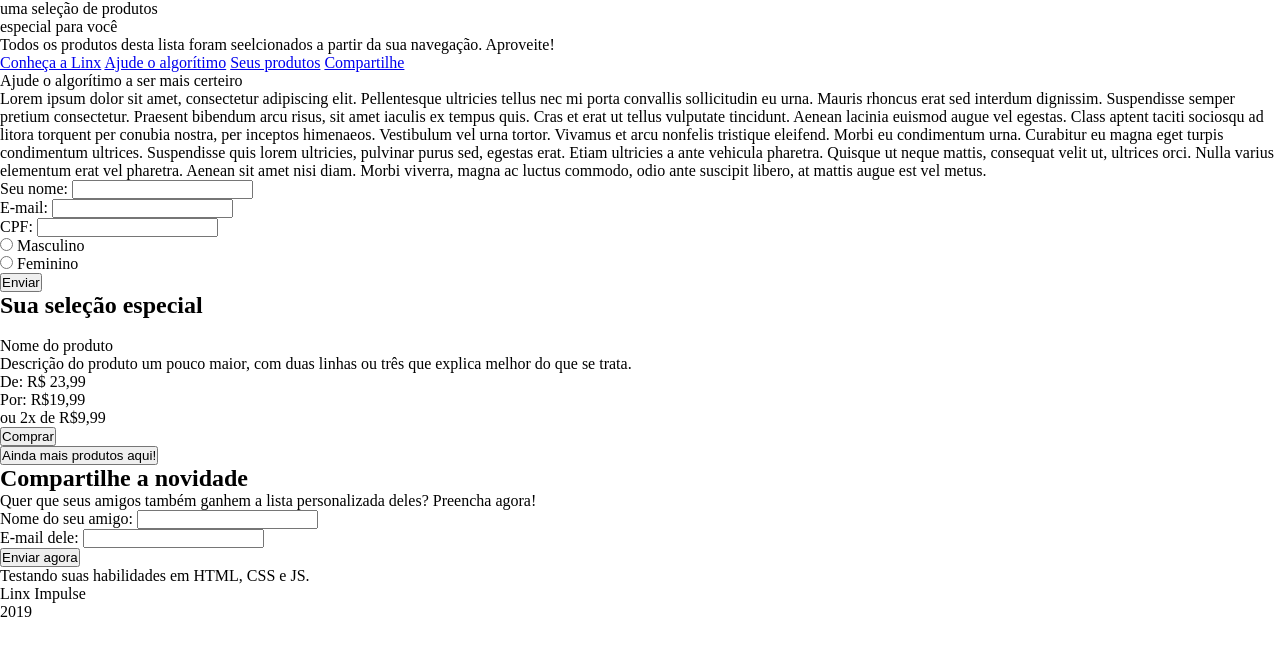
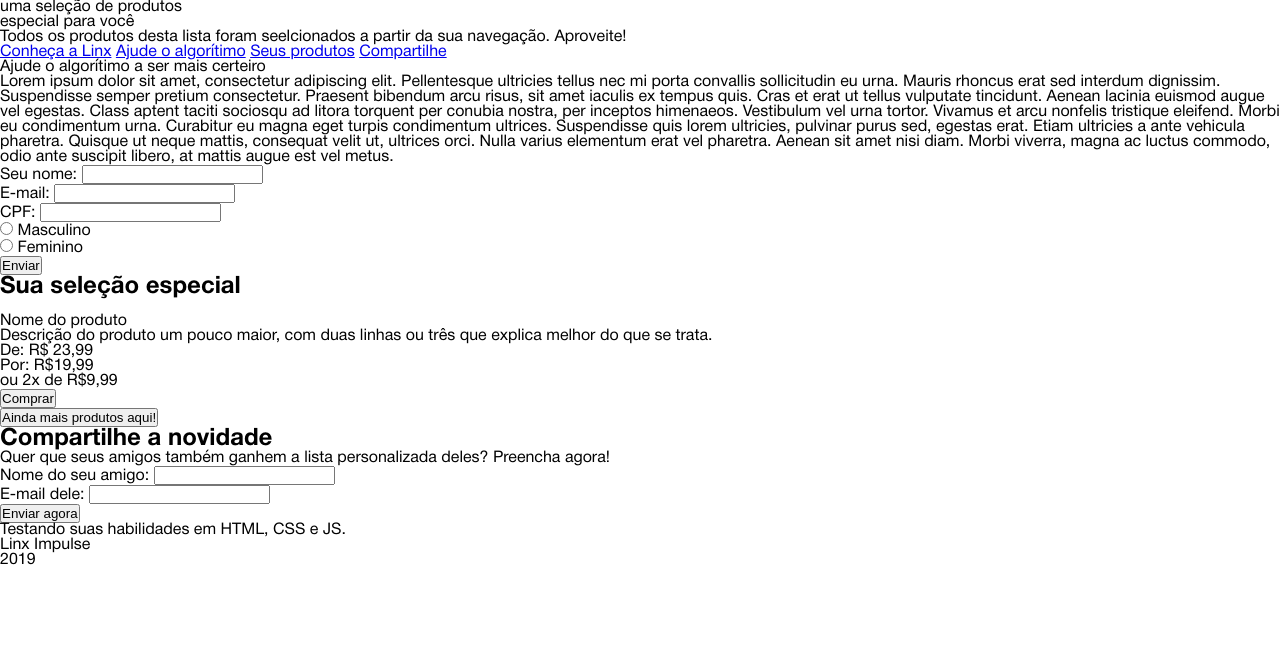
Before and after one commit to Frazon/desafio-frontend-bold, a plain HTML site: page index.html in a window 1280 px wide. Drawn offline with Linux system fonts and the light colour scheme.

Commit message:
feat: add fonts

```diff
--- a/assets/css/style.css
+++ b/assets/css/style.css
@@ -1,5 +1,19 @@
+@font-face {
+    font-family: 'HelveticaNeue';
+    src: url('/assets/fonts/HelveticaNeue-Regular.otf') format('opentype');
+    font-weight: 400;
+}
+@font-face {
+    font-family: 'HelveticaNeue';
+    src: url('/assets/fonts/HelveticaNeue-Bold.otf') format('opentype');
+    font-weight: 700;
+}
 :root{
+    --bg-color: #707070;
+    --border-color: #707070;
+    --primary-color: #888888;
 
+    --font-family: 'HelveticaNeue', Arial, sans-serif;
 }
 
 *{
@@ -7,3 +21,8 @@
     padding: 0;
     box-sizing: border-box;
 }
+
+body{
+    font-family: var(--font-family);
+    -webkit-font-smoothing: antialiased;
+}
```
Also changed, not shown: assets/fonts/HelveticaNeue-Bold.otf (added), assets/fonts/HelveticaNeue-Regular.otf (added).
